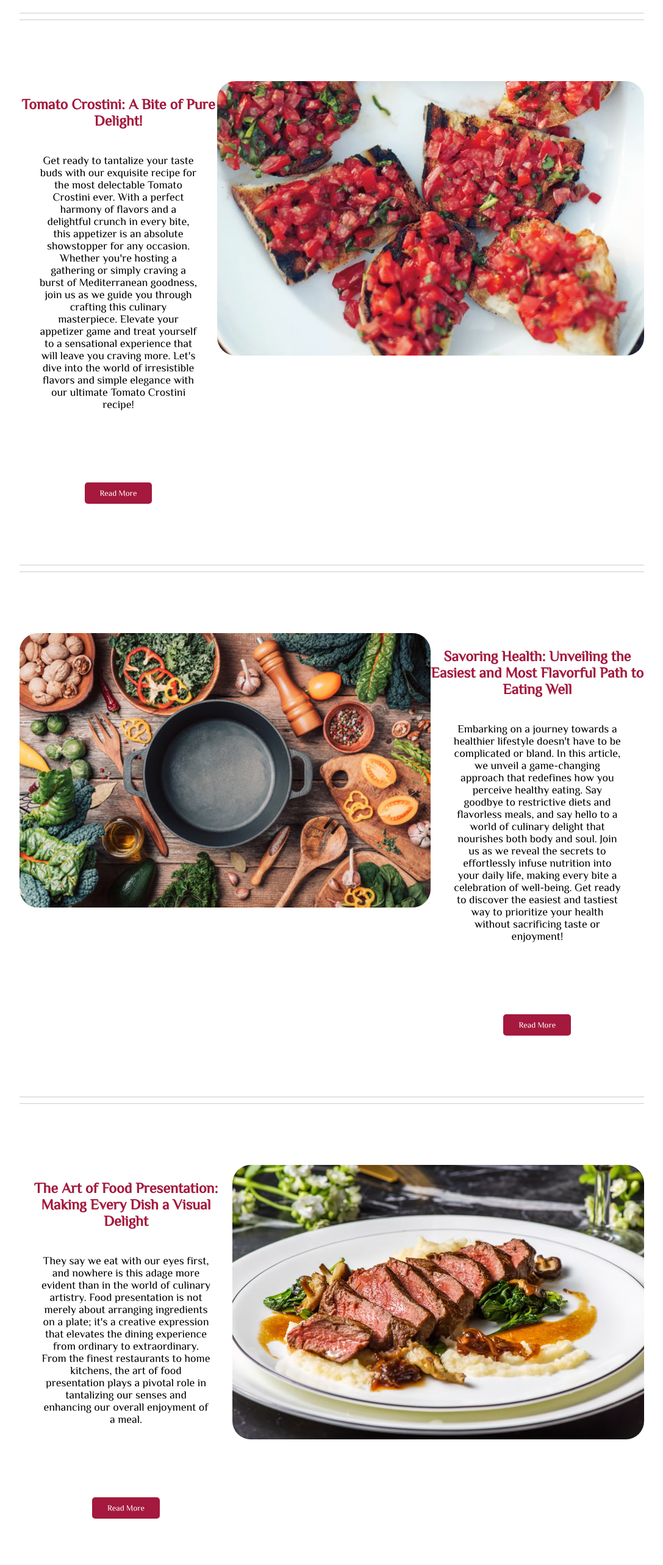
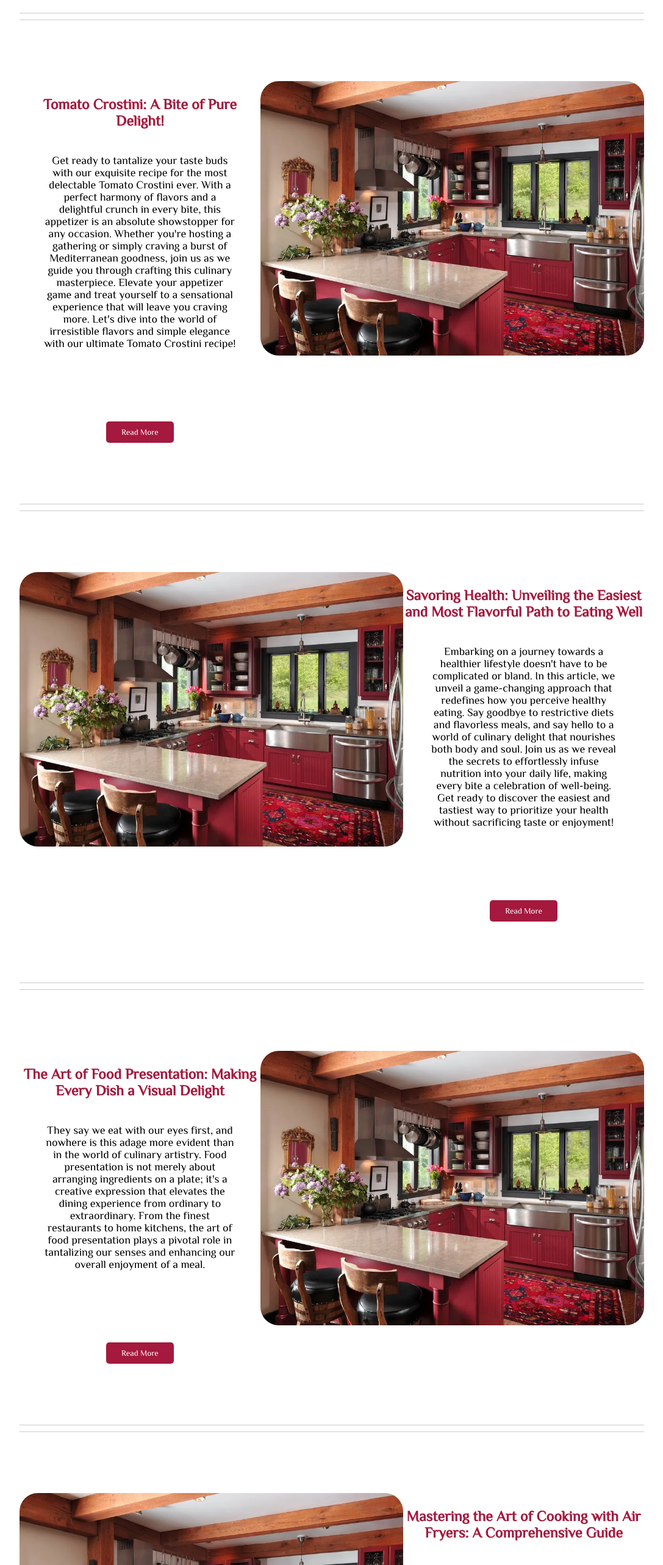
Before and after one commit to PvtWendy/React-Sharp-Spice, a React (Create React App) app: page / in a window 1280 px wide. Shown: the part 1500-4066 px from the top of the page at 61% size, without its empty margins (96-1183 px from the left). Built offline with nearby package versions, Linux system fonts and the light colour scheme.

Commit message:
First changes to accomodate for article CRUD

```diff
--- a/src/App.js
+++ b/src/App.js
@@ -15,6 +15,18 @@ function App() {
   const [secondOpen, setSecondOpen] = useState(false);
   const [thirdOpen, setThirdOpen] = useState(false);
 
+  const renderedArticles = posts.map((prop, index) => (
+      <Article
+      image={Kitchen}
+      state={index % 2 == 0 ? "left" : "right"}
+      text={posts[index].shortPost}
+      full={posts[index].longPost}
+      open={false}
+      />
+
+    )
+
+  )
   return (
     <div>
       <Header />
@@ -24,44 +36,7 @@ function App() {
         third={() => setThirdOpen(true)}
       />
       <section className="articleContainer" id="postsContainer">
-        <Article
-          image={Kitchen}
-          state={"left"}
-          text={posts[0].shortPost}
-          full={posts[0].longPost}
-          open={firstOpen}
-          setOpen={setFirstOpen}
-        />
-        <Article
-          image={Crostini}
-          state={"right"}
-          text={posts[1].shortPost}
-          full={posts[1].longPost}
-          open={secondOpen}
-          setOpen={setSecondOpen}
-        />
-        <Article
-          image={Nutrition}
-          state={"left"}
-          text={posts[2].shortPost}
-          full={posts[2].longPost}
-          open={thirdOpen}
-          setOpen={setThirdOpen}
-        />
-        <Article
-          image={Presentation}
-          state={"right"}
-          text={posts[3].shortPost}
-          full={posts[3].longPost}
-          open={false}
-        />
-        <Article
-          image={Airfryer}
-          state={"left"}
-          text={posts[4].shortPost}
-          full={posts[4].longPost}
-          open={false}
-        />
+        {renderedArticles}
       </section>
       <Footer />
     </div>
```
